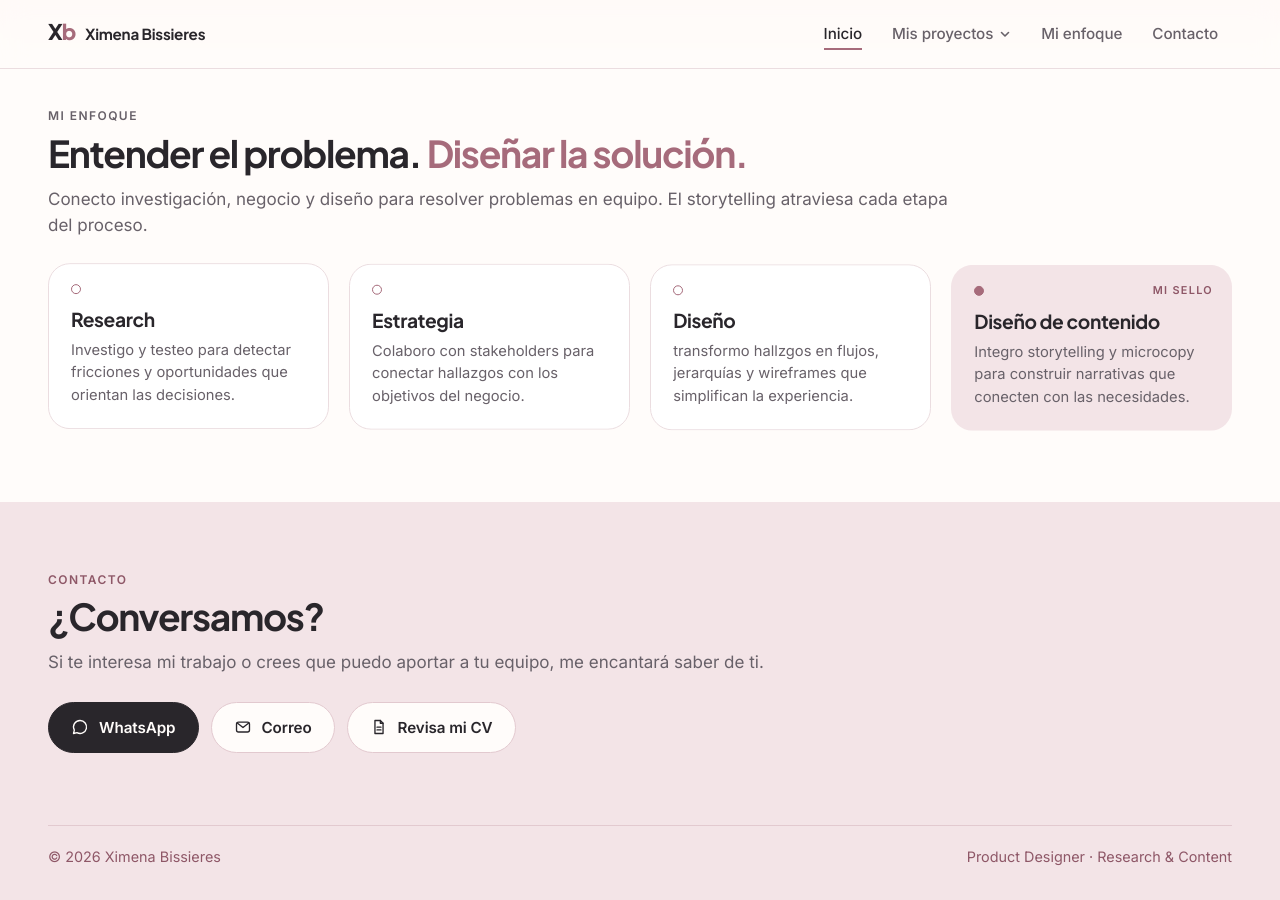
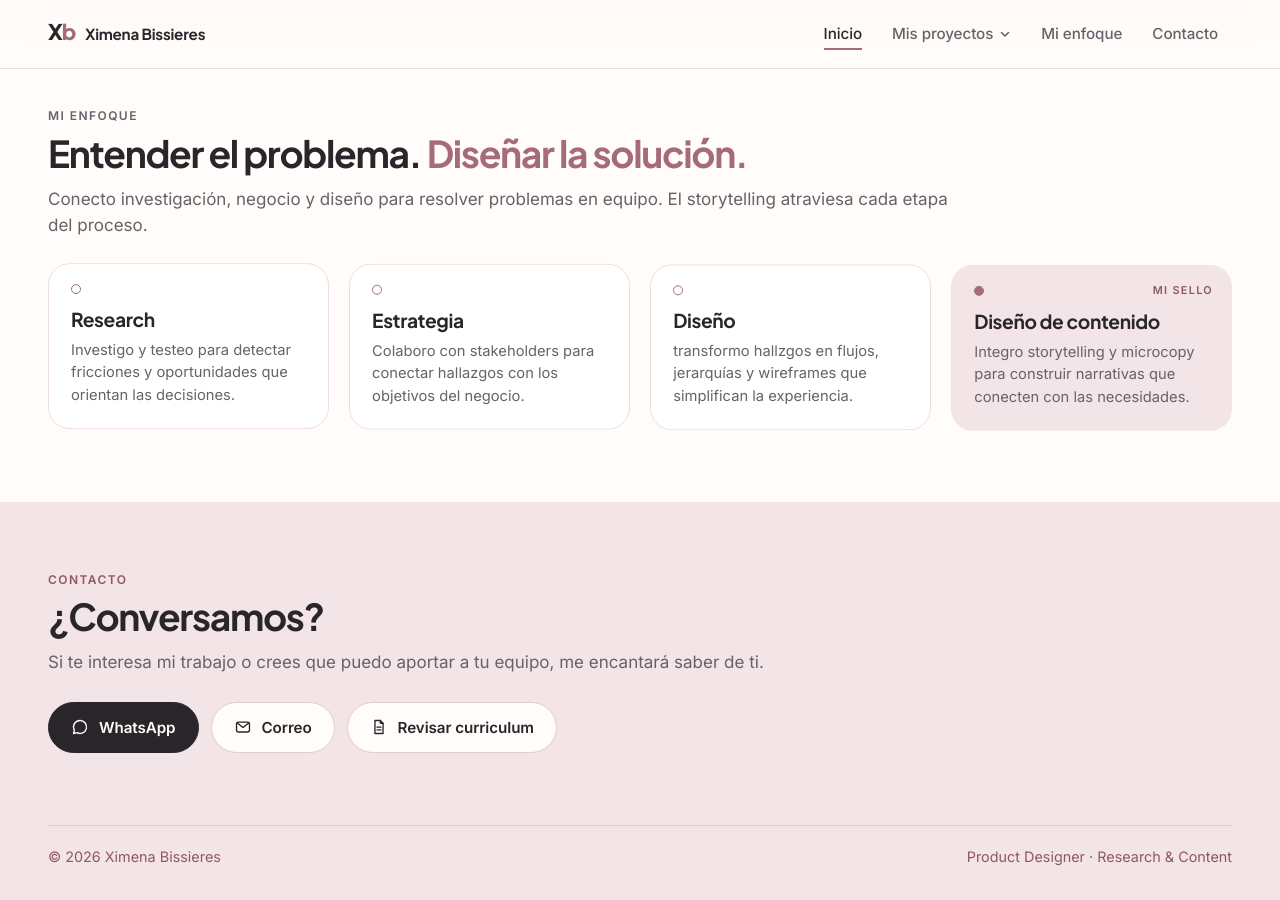
Before and after one commit to ximebissieres/Ximebissieres.github.io, a Jekyll site: the page built from index.html, in a window 1280 px wide and 900 px high, scrolled down 1409 px. Built offline with Jekyll 4.4.1, drawn with Linux system fonts in a browser that asks for light colours.

Commit message:
Update home.yml

```diff
--- a/_data/home.yml
+++ b/_data/home.yml
@@ -110,7 +110,7 @@ contacto:
   # CV · botón secundario. Sube el PDF a assets/cv/ con este nombre y el botón
   # lo abrirá. Mientras no exista ese PDF, el botón usa cv_enlace_alternativo.
   # WhatsApp y Correo se ocultan solos si su dato queda vacío (""); el CV siempre se muestra.
-  boton_cv: "Revisa mi CV"
+  boton_cv: "Revisar curriculum"
   cv_pdf: "/assets/cv/Ximena-Bissieres-CV.pdf"
   cv_enlace_alternativo: "https://drive.google.com/file/d/1nrHjRSnpFOwwXJnKw0vn-z2yrDg4grrt/view"
 
```
